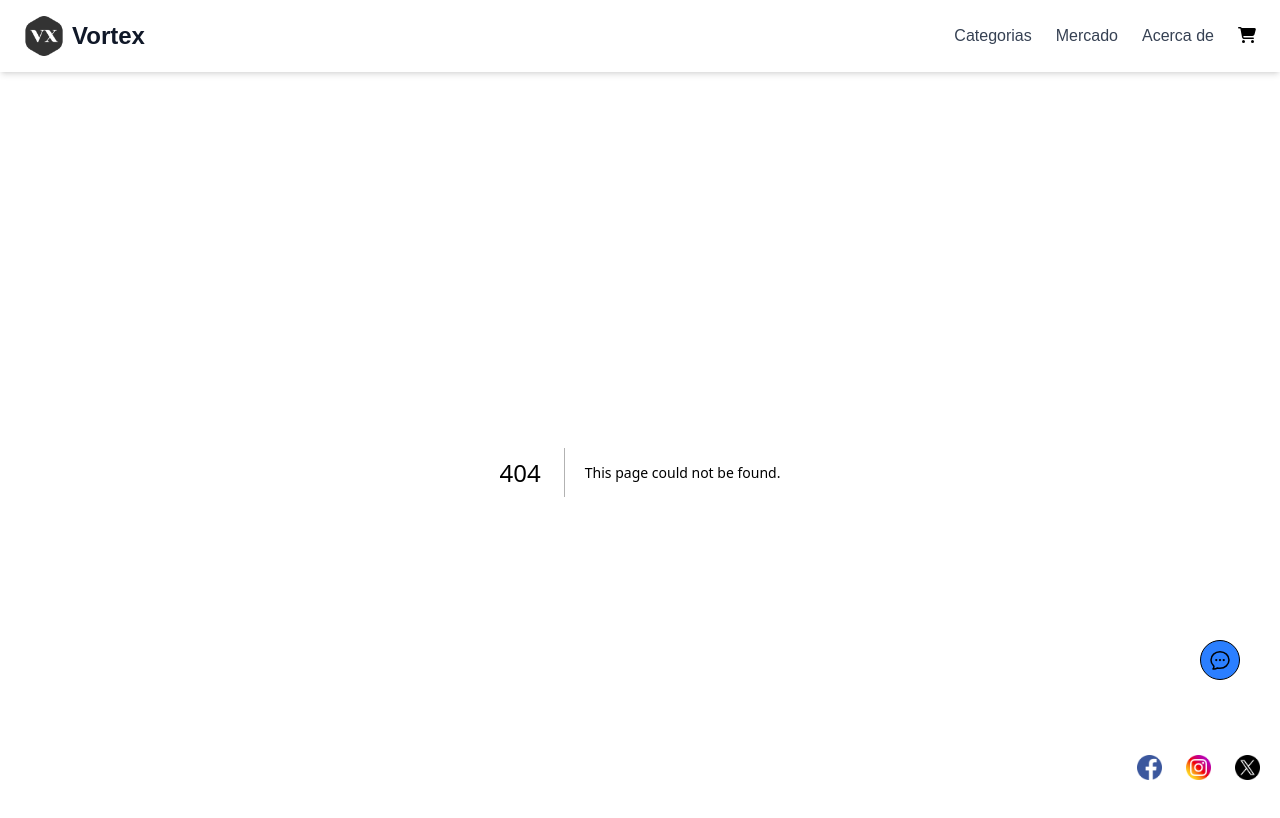
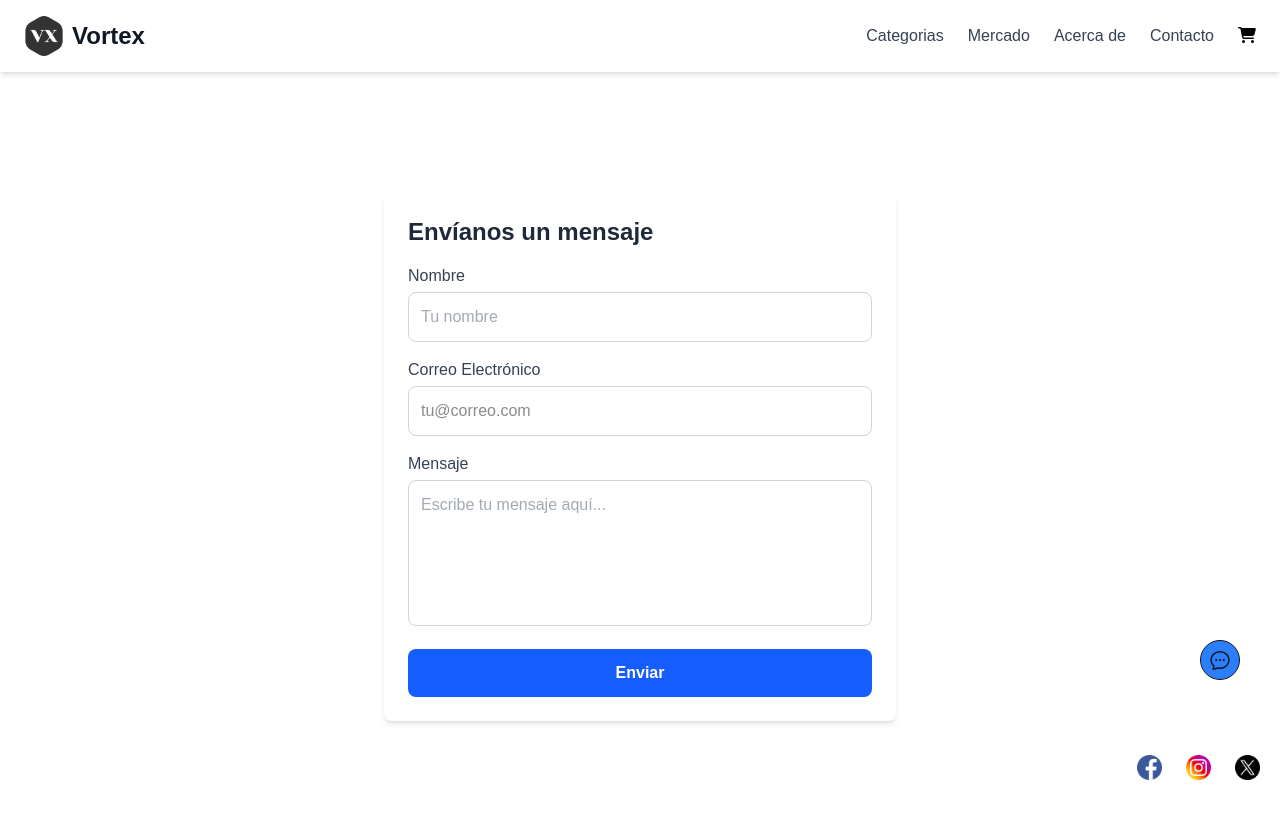
Before and after one commit to AxelMBC/vortex-ecommerce, a Next.js app: page /contacto in a window 1280 px wide. Before the commit this address had no page. Shown: the top 818 px of the page. Built offline with nearby package versions, Linux system fonts and the light colour scheme.

Commit message:
pagina de contacto agregada

```diff
--- a/app/acerca-de/AcercaDe/AcercaDe.tsx
+++ b/app/acerca-de/AcercaDe/AcercaDe.tsx
@@ -4,7 +4,7 @@ import { motion } from "framer-motion";
 import dynamic from "next/dynamic";
 
 // Importar dinámicamente el componente del mapa con SSR deshabilitado
-const MapComponent = dynamic(() => import("@/app/components/Mapa"), { ssr: false });
+const Mapa = dynamic(() => import("@/app/components/Mapa"), { ssr: false });
 
 const AcercaDe = () => {
   return (
@@ -117,7 +117,7 @@ const AcercaDe = () => {
           República.
         </p>
         {/* Mapa con Leaflet */}
-        <MapComponent />
+        <Mapa />
       </motion.div>
     </section>
   );
--- a/app/components/NavBar/NavBar.tsx
+++ b/app/components/NavBar/NavBar.tsx
@@ -12,6 +12,7 @@ const menuItems = [
   { name: "Categorias", href: "/categorias" },
   { name: "Mercado", href: "/mercado" },
   { name: "Acerca de", href: "/acerca-de" },
+  { name: "Contacto", href: "/contacto" },
 ];
 
 const Navbar = () => {
--- /dev/null
+++ b/app/contacto/page.tsx
@@ -0,0 +1,173 @@
+"use client";
+
+import { motion } from "framer-motion";
+import { useState } from "react";
+
+export default function Contacto() {
+  // Estado para manejar los valores del formulario
+  const [formData, setFormData] = useState({
+    nombre: "",
+    correo: "",
+    mensaje: "",
+  });
+
+  // Estado para manejar el envío del formulario
+  const [enviado, setEnviado] = useState(false);
+
+  // Manejar cambios en los campos del formulario
+  const handleChange = (
+    e: React.ChangeEvent<HTMLInputElement | HTMLTextAreaElement>
+  ) => {
+    const { name, value } = e.target;
+    setFormData((prev) => ({ ...prev, [name]: value }));
+  };
+
+  // Manejar el envío del formulario
+  const handleSubmit = (e: React.FormEvent) => {
+    e.preventDefault();
+    // Aquí podrías enviar los datos a un servidor o API
+    console.log("Datos del formulario:", formData);
+    setEnviado(true);
+    // Resetear el formulario después de enviar
+    setFormData({ nombre: "", correo: "", mensaje: "" });
+    // Ocultar el mensaje de éxito después de 3 segundos
+    setTimeout(() => setEnviado(false), 3000);
+  };
+
+  return (
+    <section className="container mx-auto px-6 py-12 min-h-screen relative">
+      {/* Toast de éxito */}
+      {enviado && (
+        <motion.div
+          initial={{ opacity: 0, y: -20 }}
+          animate={{ opacity: 1, y: 0 }}
+          exit={{ opacity: 0, y: -20 }}
+          transition={{ duration: 0.3 }}
+          className="fixed top-4 left-1/2 transform -translate-x-1/2 z-50 bg-green-100 text-green-800 p-4 rounded-lg shadow-md flex items-center space-x-2 max-w-sm"
+        >
+          <svg
+            className="w-6 h-6 text-green-600"
+            fill="none"
+            stroke="currentColor"
+            viewBox="0 0 24 24"
+            xmlns="http://www.w3.org/2000/svg"
+          >
+            <path
+              strokeLinecap="round"
+              strokeLinejoin="round"
+              strokeWidth="2"
+              d="M5 13l4 4L19 7"
+            />
+          </svg>
+          <span>¡Mensaje enviado con éxito!</span>
+        </motion.div>
+      )}
+
+      {/* Título principal */}
+      <motion.h1
+        initial={{ opacity: 0, y: -20 }}
+        animate={{ opacity: 1, y: 0 }}
+        transition={{ duration: 0.6 }}
+        className="text-4xl font-bold text-white text-center mb-8"
+      >
+        Contáctanos
+      </motion.h1>
+
+      {/* Formulario de Contacto */}
+      <motion.div
+        initial={{ opacity: 0, y: 20 }}
+        animate={{ opacity: 1, y: 0 }}
+        transition={{ duration: 0.6, delay: 0.2 }}
+        className="bg-white p-6 rounded-lg shadow-md max-w-lg mx-auto"
+      >
+        <h2 className="text-2xl font-semibold text-gray-800 mb-4">
+          Envíanos un mensaje
+        </h2>
+        <form onSubmit={handleSubmit} className="space-y-4">
+          {/* Campo Nombre */}
+          <div>
+            <label
+              htmlFor="nombre"
+              className="block text-gray-700 font-medium mb-1"
+            >
+              Nombre
+            </label>
+            <motion.input
+              initial={{ opacity: 0, x: -20 }}
+              animate={{ opacity: 1, x: 0 }}
+              transition={{ duration: 0.6, delay: 0.4 }}
+              type="text"
+              id="nombre"
+              name="nombre"
+              value={formData.nombre}
+              onChange={handleChange}
+              required
+              className="w-full text-gray-600 p-3 border border-gray-300 rounded-lg focus:outline-none focus:ring-2 focus:ring-blue-500"
+              placeholder="Tu nombre"
+            />
+          </div>
+
+          {/* Campo Correo */}
+          <div>
+            <label
+              htmlFor="correo"
+              className="block text-gray-700 font-medium mb-1"
+            >
+              Correo Electrónico
+            </label>
+            <motion.input
+              initial={{ opacity: 0, x: -20 }}
+              animate={{ opacity: 1, x: 0 }}
+              transition={{ duration: 0.6, delay: 0.6 }}
+              type="email"
+              id="correo"
+              name="correo"
+              value={formData.correo}
+              onChange={handleChange}
+              required
+              className="w-full p-3 border border-gray-300 rounded-lg focus:outline-none focus:ring-2 focus:ring-blue-500"
+              placeholder="tu@correo.com"
+            />
+          </div>
+
+          {/* Campo Mensaje */}
+          <div>
+            <label
+              htmlFor="mensaje"
+              className="block text-gray-700 font-medium mb-1"
+            >
+              Mensaje
+            </label>
+            <motion.textarea
+              initial={{ opacity: 0, x: -20 }}
+              animate={{ opacity: 1, x: 0 }}
+              transition={{ duration: 0.6, delay: 0.8 }}
+              id="mensaje"
+              name="mensaje"
+              value={formData.mensaje}
+              onChange={handleChange}
+              required
+              className="w-full text-gray-600 p-3 border border-gray-300 rounded-lg focus:outline-none focus:ring-2 focus:ring-blue--channel://discordapp.com/channels/1085298755687473192/1085298755687473195/1302430990931030067
+500 resize-none"
+              rows={5}
+              placeholder="Escribe tu mensaje aquí..."
+            />
+          </div>
+
+          {/* Botón de Envío */}
+          <motion.button
+            initial={{ opacity: 0, y: 20 }}
+            animate={{ opacity: 1, y: 0 }}
+            transition={{ duration: 0.6, delay: 1 }}
+            whileHover={{ scale: 1.05 }}
+            whileTap={{ scale: 0.95 }}
+            type="submit"
+            className="w-full cursor-pointer bg-blue-600 text-white p-3 rounded-lg font-semibold hover:bg-blue-700 transition-colors"
+          >
+            Enviar
+          </motion.button>
+        </form>
+      </motion.div>
+    </section>
+  );
+}
```
